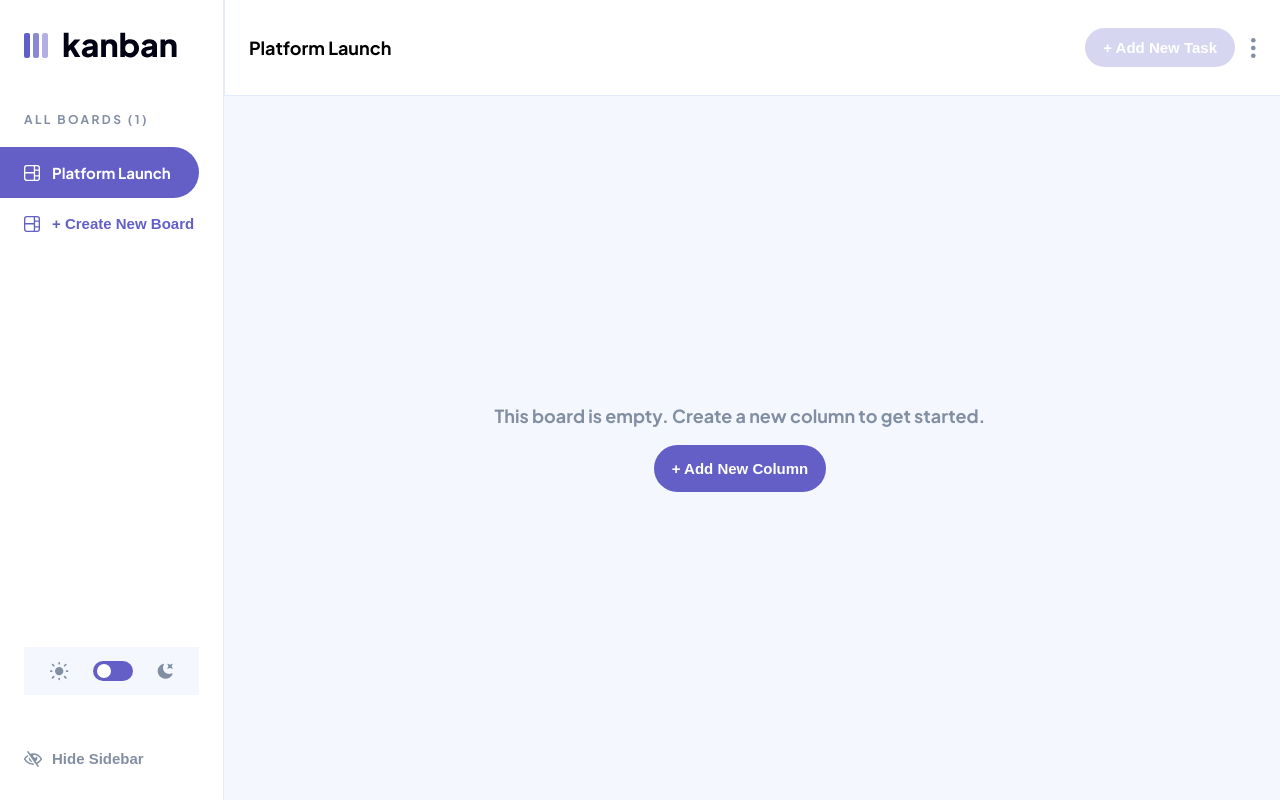
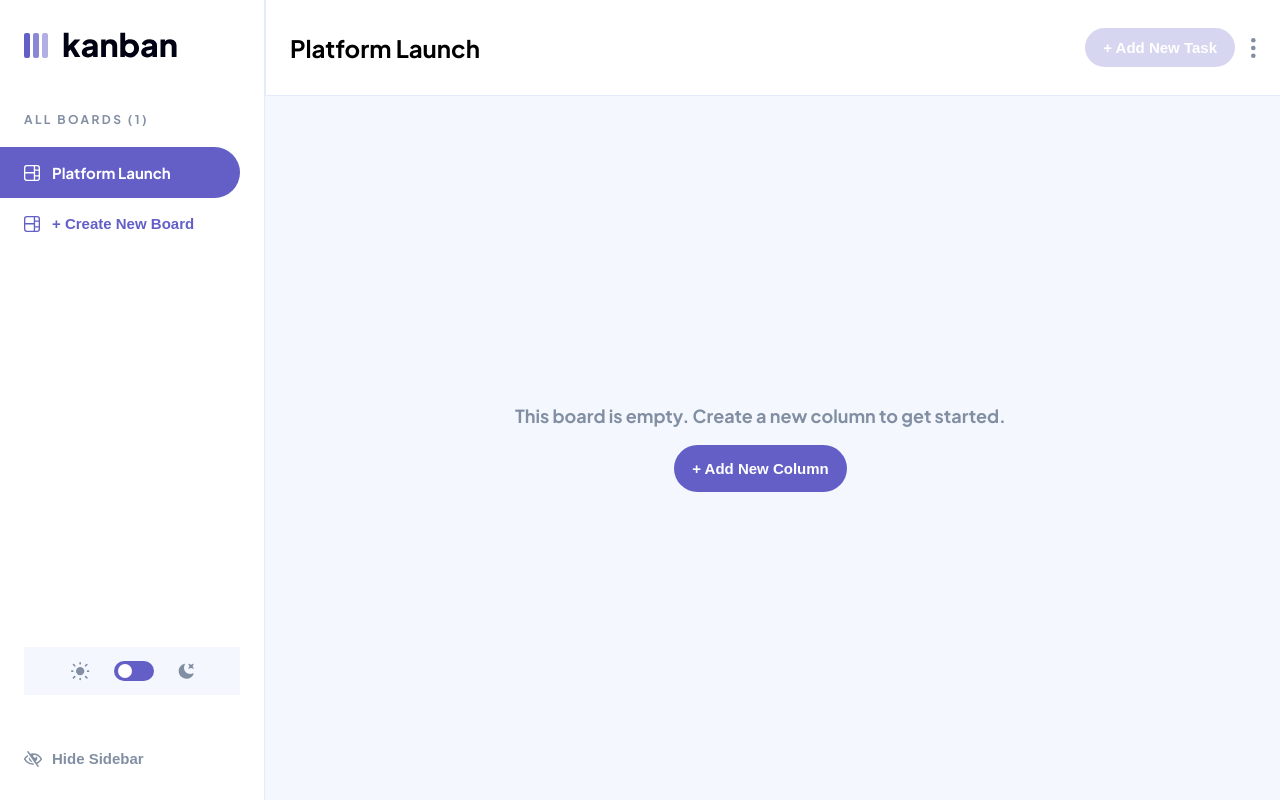
Before and after one commit to TroyRichardsDA/kanban, a React (Create React App) app: page / in a window 1280 px wide. Built offline with nearby package versions, Linux system fonts and the light colour scheme.

Commit message:
Halfway through desktop styling

```diff
--- a/src/App.tsx
+++ b/src/App.tsx
@@ -57,6 +57,7 @@ function App() {
         )}
         {taskEditorIsOpen && <TaskEditor />}
         {boardsEditorIsOpen && <BoardsEditor />}
+        {}
       </div>
     </div>
   );
--- a/src/components/BoardsNav/_BoardsNav.scss
+++ b/src/components/BoardsNav/_BoardsNav.scss
@@ -78,6 +78,7 @@
 
 .boards-nav_board-name {
   display: flex;
+  min-width: 240px;
   align-items: center;
   gap: 12px;
   padding: 16px 0;
--- a/src/components/Modals/_Modal.scss
+++ b/src/components/Modals/_Modal.scss
@@ -1,4 +1,5 @@
 @use "../../styles/abstracts/variables" as *;
+@use "../../styles/utils/breakpoints" as *;
 
 .modal_bg {
   position: absolute;
@@ -25,3 +26,10 @@
 
   color: black;
 }
+
+/*    DESKTOP    */
+@include breakpoint(desktop) {
+  .modal_container {
+    min-width: 480px;
+  }
+}
--- a/src/features/Header/_Header.scss
+++ b/src/features/Header/_Header.scss
@@ -107,3 +107,10 @@
     }
   }
 }
+
+/*    DESKTOP    */
+@include breakpoint(desktop) {
+  .header_left div > h2 {
+    @include HeadingXL;
+  }
+}
--- a/src/features/Sidebar/_Sidebar.scss
+++ b/src/features/Sidebar/_Sidebar.scss
@@ -37,3 +37,10 @@
     color: $grey;
   }
 }
+
+/*    DESKTOP     */
+@include breakpoint(desktop) {
+  .sidebar {
+    width: 300px;
+  }
+}
--- a/src/styles/shared/_typography.scss
+++ b/src/styles/shared/_typography.scss
@@ -1,6 +1,6 @@
 @use "../abstracts/variables" as *;
 
-@mixin HeadersXL {
+@mixin HeadingXL {
   font-weight: 700;
   font-size: 24px;
   line-height: 30px;
```
Also changed, not shown: src/index.css.
